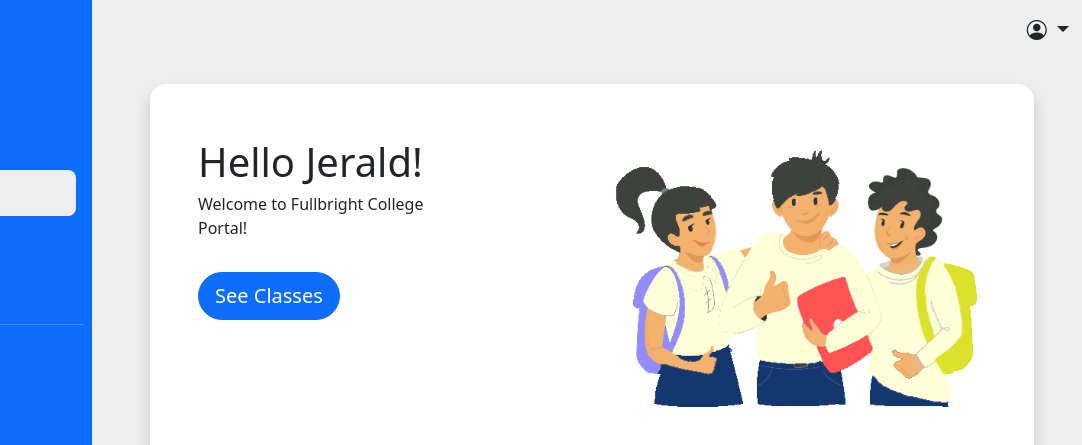
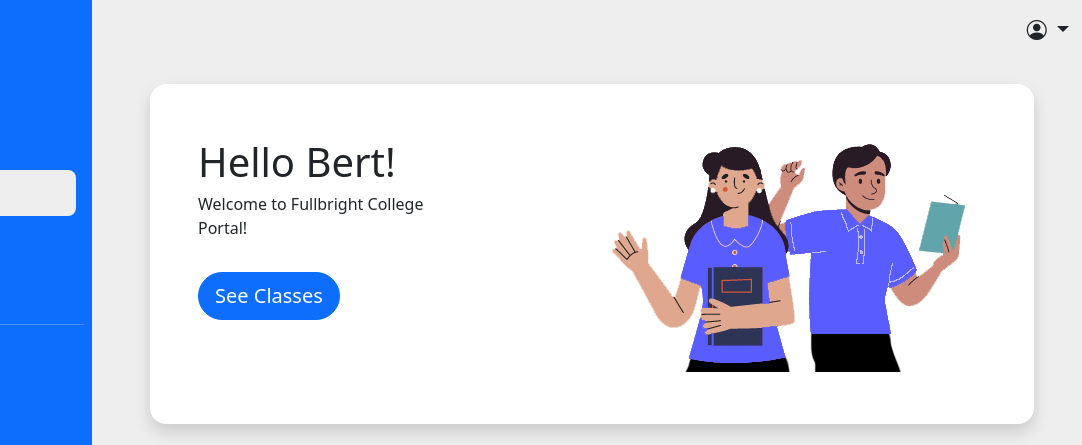
Before and after one commit to group4it/fbc-online-grade-viewing-test, a plain HTML site: page teacheracc.html in a window 1280 px wide. Shown: the top 445 px of the page, 198-1280 px from the left. Drawn offline with nearby package versions, Linux system fonts and the light colour scheme.

Commit message:
Update teacheracc.html

```diff
--- a/teacheracc.html
+++ b/teacheracc.html
@@ -75,12 +75,12 @@
             <div class="content-box shadow text-center text-sm-start bg-white rounded-4 mx-5 p-5 mx-auto-lg">
                 <div class="row align-items-center-lg d-flex">
                   <div class="col">
-                    <p class="col fs-1 mb-0">Hello <span id="stdntnme">Jerald</span>!</p>
+                    <p class="col fs-1 mb-0">Hello <span id="teachrnme">Bert</span>!</p>
                     <p class="col fs-6 pb-3">Welcome to Fullbright College<br>Portal!</p>
                     <button class="btn seeclass btn-lg btn-primary rounded-5">See Classes</button>
                   </div>
                   <div class="col studentart">
-                    <img class="img-fluid" src="img/students.png" alt="">
+                    <img class="img-fluid" src="img/teachrs.png" alt="">
                   </div>
                 </div>
             </div>
```
